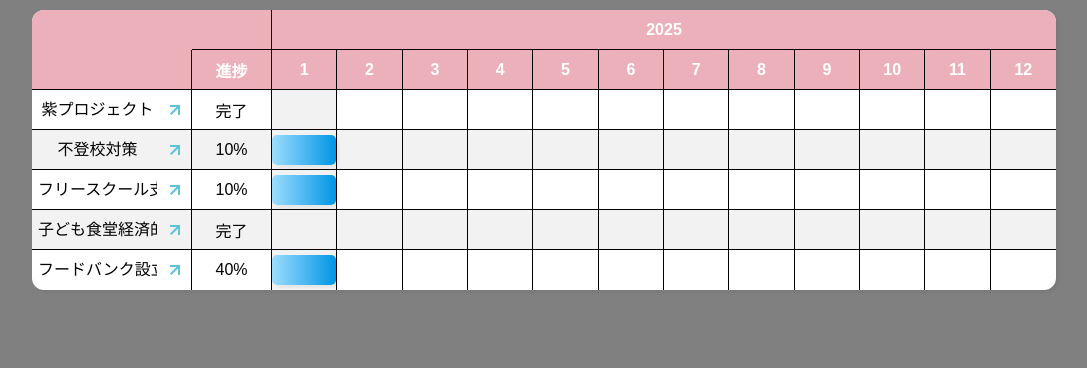
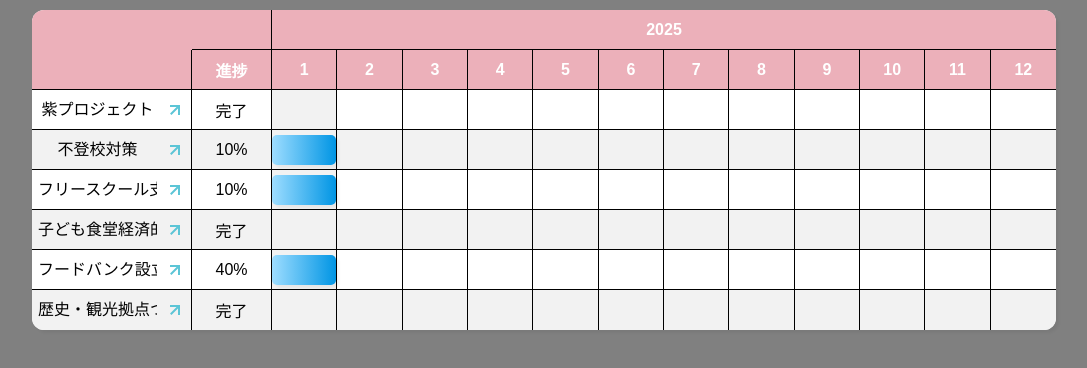
Before and after one commit to watasan1/ganttchart_5, a plain HTML site: page index.html in a window 1280 px wide. Shown: the whole page, without its empty margins (96-1183 px from the left). Drawn offline with Linux system fonts and the light colour scheme.

Commit message:
rowadd 6

```diff
--- a/index.html
+++ b/index.html
@@ -33,6 +33,11 @@
           <span class="gantt-task__label">フードバンク設立</span>
           <span class="gantt-task__arrow"></span>
         </div>
+        <div class="gantt-task" data-task="6">
+          <span class="gantt-task__label">歴史・観光拠点つくしちゃんカフェオープン</span>
+          <span class="gantt-task__arrow"></span>
+        </div>
+
       </div>
       <!-- モーダルウィンドウ -->
       <div id="task-modal" class="modal">
@@ -51,6 +56,7 @@
         <div class="gantt-progress">10%</div>
         <div class="gantt-progress">完了</div>
         <div class="gantt-progress">40%</div>
+        <div class="gantt-progress">完了</div>
       </div>
       <!-- timelinesection -->
       <div class="gantt-chart__timeline">
@@ -275,6 +281,49 @@
             <!-- 12月 -->
           </div>
         </div>
+
+        <!-- timelinerow 6 -->
+        <div class="gantt-timeline__row">
+          <!-- task5 -->
+          <div class="gantt-timeline__cell--highlighted gantt-timeline__cell">
+            <!-- 1月 -->
+          </div>
+          <div class="gantt-timeline__cell">
+            <!-- 2月 -->
+          </div>
+          <div class="gantt-timeline__cell">
+            <!-- 3月 -->
+          </div>
+          <div class="gantt-timeline__cell">
+            <!-- 4月 -->
+          </div>
+          <div class="gantt-timeline__cell">
+            <!-- 5月 -->
+          </div>
+          <div class="gantt-timeline__cell">
+            <!-- 6月 -->
+          </div>
+          <div class="gantt-timeline__cell">
+            <!-- 7月 -->
+          </div>
+          <div class="gantt-timeline__cell">
+            <!-- 8月 -->
+          </div>
+          <div class="gantt-timeline__cell">
+            <!-- 9月 -->
+          </div>
+          <div class="gantt-timeline__cell">
+            <!-- 10月 -->
+          </div>
+          <div class="gantt-timeline__cell">
+            <!-- 11月 -->
+          </div>
+          <div class="gantt-timeline__cell">
+            <!-- 12月 -->
+          </div>
+        </div>
+
+
       </div>
     </div>
     <script src="script.js"></script>
--- a/script.js
+++ b/script.js
@@ -13,6 +13,11 @@ document.addEventListener("DOMContentLoaded", () => {
       3: { title: "フリースクール支援", description: "Task 3の詳細情報です。" },
       4: { title: "子ども食堂経済的支援", description: "Task 4の詳細情報です。" },
       5: { title: "フードバンク設立", description: "Task 5の詳細情報です。" },
+      6: { title: "歴史・観光拠点つくしちゃんカフェオープン", description: "Task 6の詳細情報です。" },
+      7: { title: "インバウンド対策", description: "Task 7の詳細情報です。" },
+      8: { title: "観光パネル設置、高架下LED化", description: "Task 8の詳細情報です。" },
+      9: { title: "産後ケア通所型、宿泊型導入", description: "Task 9の詳細情報です。" },
+      10: { title: "パパのための育児講座", description: "Task 10の詳細情報です。" },
     };
 
     // 各タスクにクリックイベントを追加
--- a/style.css
+++ b/style.css
@@ -114,6 +114,10 @@ body {
   background-color: var(--gray-242242242);
 }
 
+.gantt-chart .gantt-chart__tasks > div:last-child {
+  border-bottom-left-radius: 12px;
+}
+
 .gantt-chart .gantt-chart__progress {
   border-right: 1px solid rgba(var(--black-rgb), 1);
 }
@@ -146,6 +150,10 @@ body {
 .gantt-chart .gantt-chart__timeline {
   display: grid;
   overflow-x: auto;
+}
+
+.gantt-chart .gantt-chart__timeline > div:last-child {
+  border-bottom-right-radius: 12px;
 }
 
 .gantt-chart .gantt-timeline__year {
```
